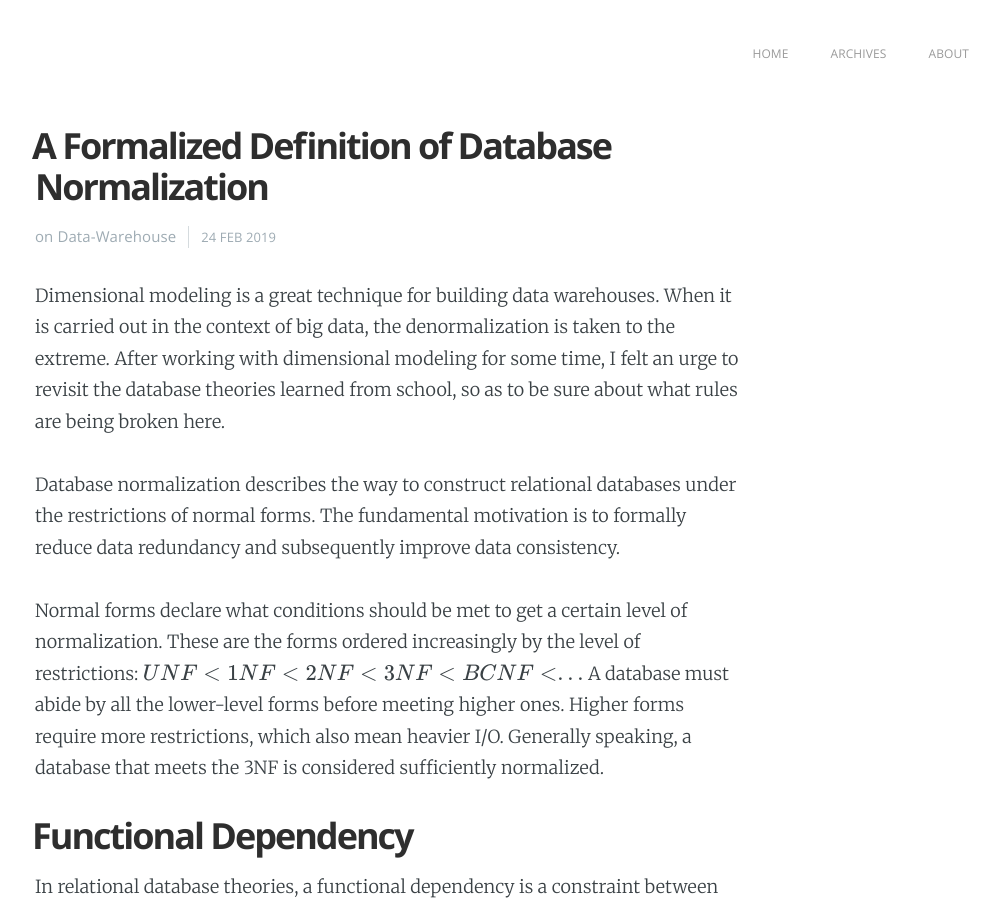
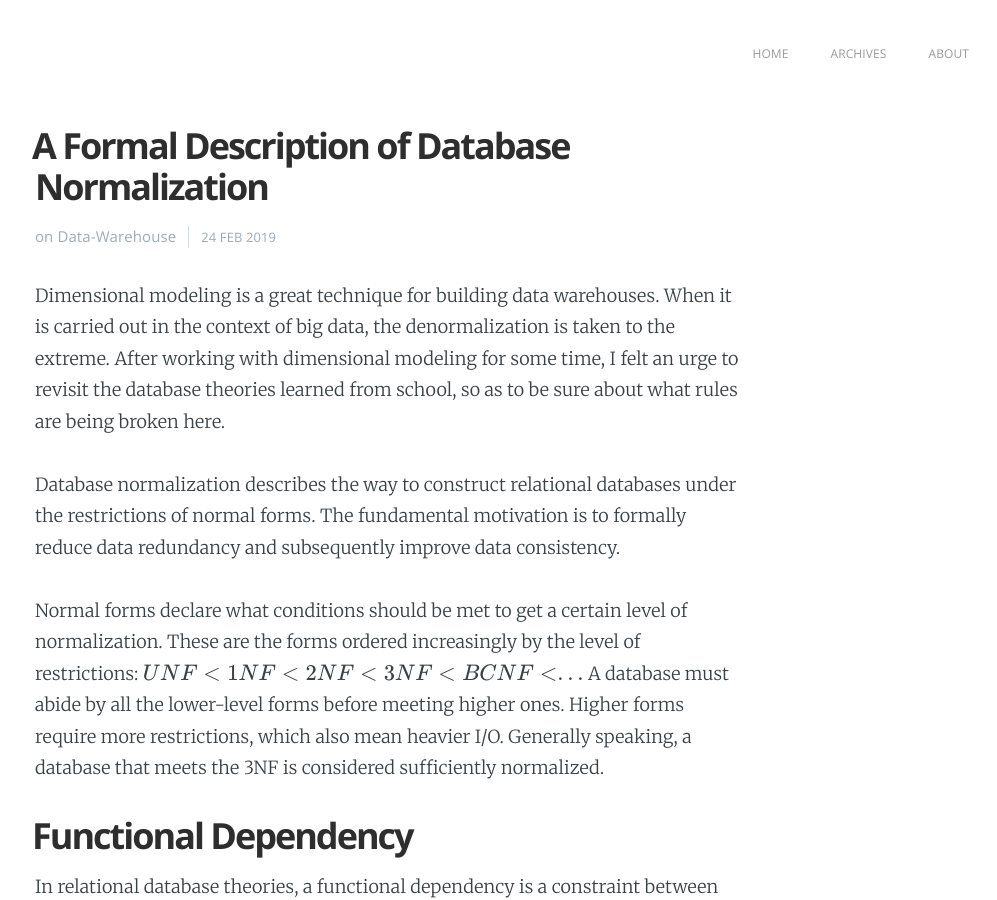
Before and after one commit to damientseng/damientseng.github.io, a Jekyll site: the page built from _posts/2019-02-24-a-formal-description-of-database-normalization.md, in a window 1280 px wide and 900 px high. Shown: the whole window, without its empty margins (250-1247 px from the left). Built offline with Jekyll 4.4.1, drawn with Linux system fonts in a browser that asks for light colours; formulas are drawn with MathJax 3.

Commit message:
fix: renaming post file

```diff
--- a/_posts/2019-02-24-a-formalized-definition-of-database-normalization.md
+++ b/_posts/2019-02-24-a-formal-description-of-database-normalization.md
@@ -1,6 +1,6 @@
 ---
 layout: post
-title: "A Formalized Definition of Database Normalization"
+title: "A Formal Description of Database Normalization"
 author: "Damien Tseng"
 categories: "Data-Warehouse"
 tags: [Data Warehouse]
```
